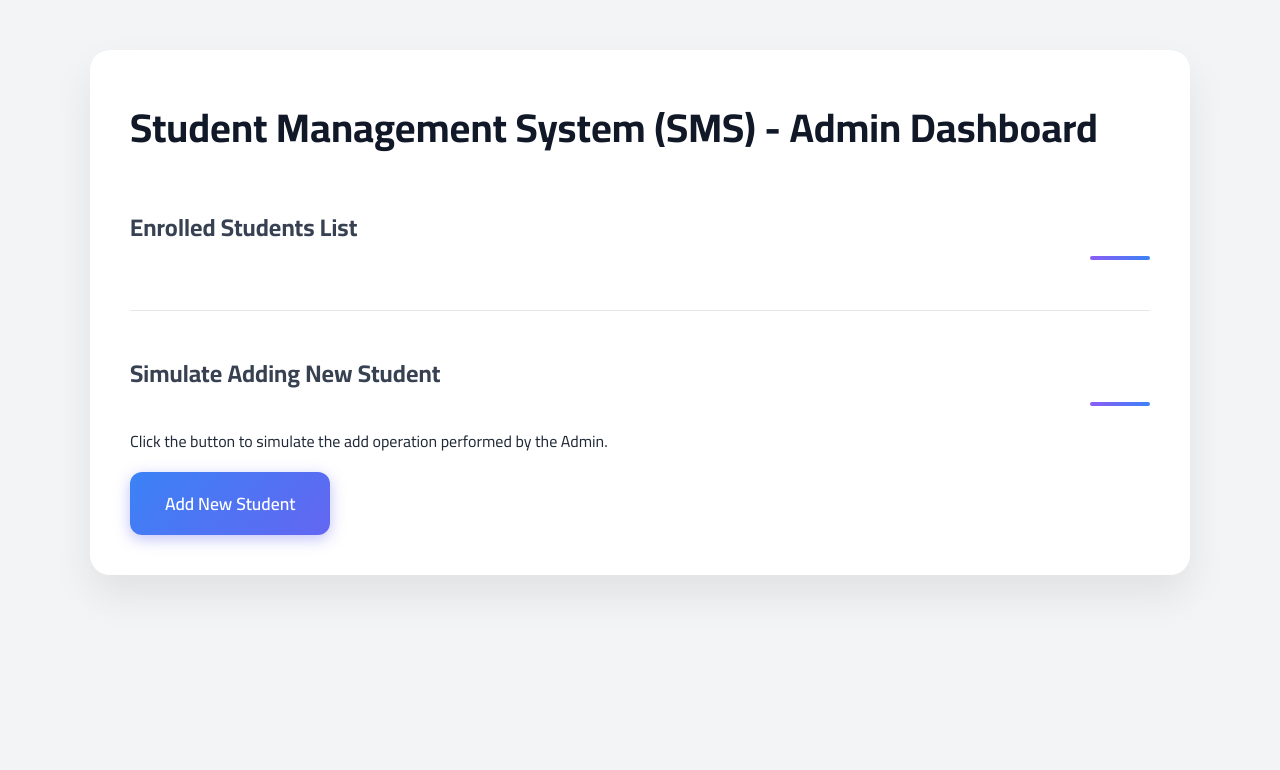
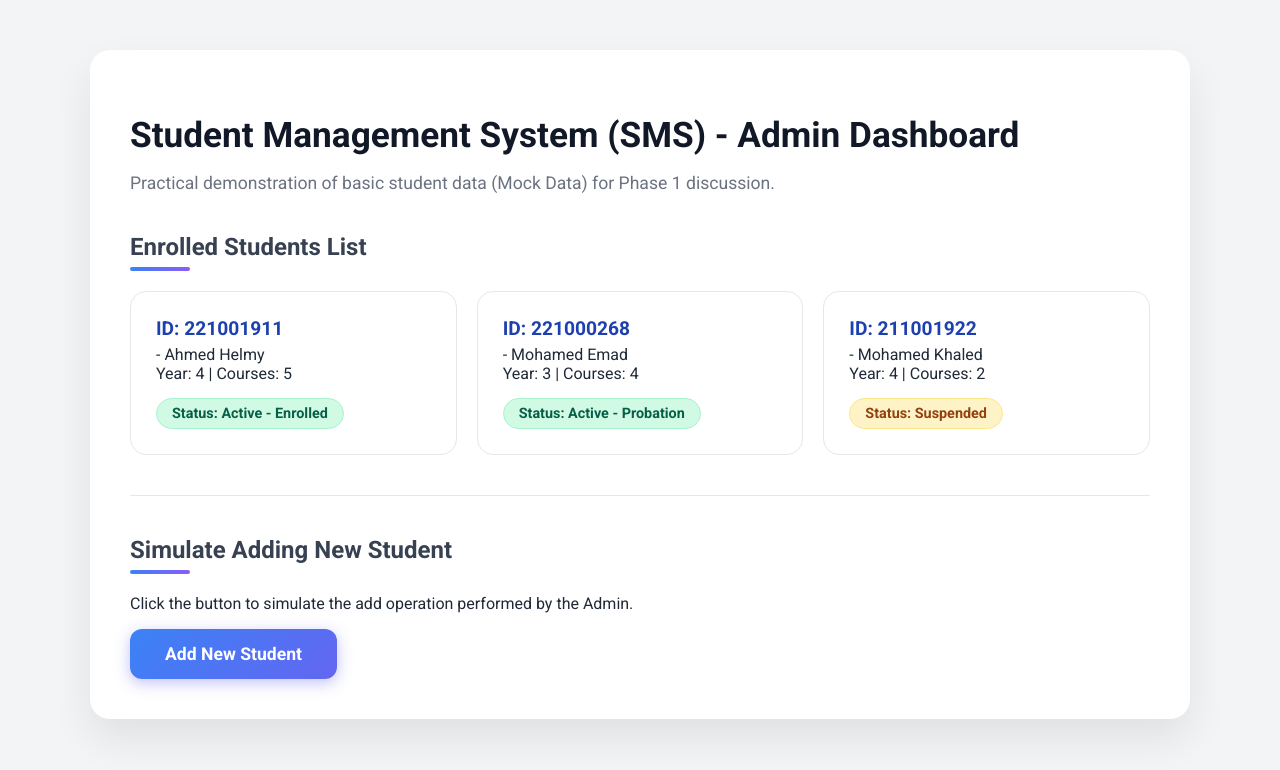
Before and after one commit to Omar443404/StudentManagementSystem, a plain HTML site: page index.html in a window 1280 px wide. Drawn offline with Linux system fonts and the light colour scheme.

Commit message:
Refactor UI: Final Modern Dashboard Demo with separated CSS/JS

```diff
--- a/index.html
+++ b/index.html
@@ -1,49 +1,40 @@
 <!DOCTYPE html>
 <html lang="en" dir="ltr">
 <head>
-    <meta charset="UTF-8">
-    <meta name="viewport" content="width=device-width, initial-scale=1.0">
+    <meta charset="UTF-8" />
+    <meta name="viewport" content="width=device-width, initial-scale=1.0"/>
     <title>Student Management System (SMS) - Phase 1 Demo</title>
 
-    <!-- Link External CSS -->
-    <!-- Ensure this file exists at: src/styles/style.css -->
+
+    <link href="https://fonts.googleapis.com/css2?family=Roboto:wght@400;500;700&display=swap" rel="stylesheet">
+
+
     <link rel="stylesheet" href="srs/style/style.css">
-
-    <!-- Adjusting text alignment for English (LTR) -->
-    <style>
-        body { text-align: left; direction: ltr; }
-    </style>
 </head>
 <body>
 
     <div class="dashboard">
-        <!-- Project Title -->
+
         <h1>Student Management System (SMS) - Admin Dashboard</h1>
+        <p>Practical demonstration of basic student data (Mock Data) for Phase 1 discussion.</p>
 
 
-        <!-- Section 1: Student List -->
         <h2>Enrolled Students List</h2>
+        <div id="data-container" class="data-list"></div>
 
-        <!-- This container is empty, JavaScript will load data here -->
-        <div id="data-container" class="data-list">
-            <!-- Students will be loaded here automatically -->
-        </div>
+        <hr>
 
-        <hr style="margin: 30px 0;">
 
-        <!-- Section 2: Action Simulation -->
         <h2>Simulate Adding New Student</h2>
         <p>Click the button to simulate the add operation performed by the Admin.</p>
 
-        <!-- This button calls a function in JS named addStudentAction -->
-        <button onclick="addStudentAction()">Add New Student</button>
+        <button id="add-btn">Add New Student</button>
 
-        <!-- Success message display area -->
-        <p id="action-result-display" style="margin-top: 15px; font-weight: bold;"></p>
+
+        <div id="action-result-display"></div>
     </div>
 
-    <!-- Link Logic File (JavaScript) -->
-    <!-- Ensure this file exists at: src/app.js -->
-    <script src="src/app.js"></script>
+
+    <script src="srs/app.js"></script>
 </body>
 </html>
--- a/srs/app.js
+++ b/srs/app.js
@@ -1,67 +1,44 @@
-// Start of Student Management System (SMS) Logic for Phase 1 Demo
-// This file is used for the Running Demo to show Student Data.
-
-// Step 1: Define the Mock Data for Students (بيانات الطلاب الوهمية)
+// Step 1: Mock Data (English)
 const studentsData = [
-  {
-    "ID": "221001911",
-    "Name": "Ahmed Helmy",
-    "Year": 4,
-    "Status": "Active - Enrolled",
-    "Courses": 5
-  },
-  {
-    "ID": "221000268",
-    "Name": "Mohamed Emad",
-    "Year": 3,
-    "Status": "Active - Probation",
-    "Courses": 4
-  },
-  {
-    "ID": "211001922",
-    "Name": "Mohamed Khaled",
-    "Year": 4,
-    "Status": "Suspended",
-    "Courses": 2
-  }
+  { "ID": "221001911", "Name": "Ahmed Helmy", "Year": 4, "Status": "Active - Enrolled", "Courses": 5 },
+  { "ID": "221000268", "Name": "Mohamed Emad", "Year": 3, "Status": "Active - Probation", "Courses": 4 },
+  { "ID": "211001922", "Name": "Mohamed Khaled", "Year": 4, "Status": "Suspended", "Courses": 2 }
 ];
 
-// FUNCTION 1: Display the Student Data on the UI (عرض البيانات في الصفحة)
+// Function 1: Load Students
 function loadStudents() {
-    // لاحظ إننا هنا بننادي على الـ ID الجديد اللي في ملف HTML
     const container = document.getElementById('data-container');
-
-    // Check if the container exists
     if (!container) return;
+    container.innerHTML = '';
 
     studentsData.forEach(student => {
-        // نحدد لون الحالة (أخضر للنشط، برتقالي للموقوف)
         const statusClass = student.Status.includes('Active') ? 'status-active' : 'status-suspended';
-
         const item = document.createElement('div');
         item.className = 'data-item';
+
+
         item.innerHTML = `
             <div>
                 <strong>ID: ${student.ID}</strong> - ${student.Name}
-                <br>السنة: ${student.Year} | المقررات: ${student.Courses}
+                <br>Year: ${student.Year} | Courses: ${student.Courses}
             </div>
             <div class="${statusClass}">
-                الحالة: ${student.Status}
+                Status: ${student.Status}
             </div>
         `;
         container.appendChild(item);
     });
 }
 
-// FUNCTION 2: Simulate adding a new student (محاكاة زر الإضافة)
+
 function addStudentAction() {
     const resultElement = document.getElementById('action-result-display');
-    // رسالة وهمية عشان نثبت إن الزرار شغال
-    resultElement.innerHTML = '✅ تم إضافة طالب جديد بنجاح (Mock Action)';
-    resultElement.style.color = '#065f46'; /* لون أخضر غامق */
+    resultElement.style.display = 'block';
+    resultElement.innerHTML = '✅ New student added successfully (Simulation)';
 }
 
-// تشغيل الدالة أول ما الصفحة تفتح
-loadStudents();
 
-// End of Student Management System Logic
+document.addEventListener('DOMContentLoaded', () => {
+    loadStudents();
+    document.getElementById('add-btn').addEventListener('click', addStudentAction);
+});
--- a/srs/style/style.css
+++ b/srs/style/style.css
@@ -1,46 +1,27 @@
-/* Import Google Font (Cairo) for modern Arabic typography */
-@import url('https://fonts.googleapis.com/css2?family=Cairo:wght@400;600;700&display=swap');
 
-/* Reset & Base Styles */
-* {
-    box-sizing: border-box;
+* { box-sizing: border-box; }
+
+body {
+    font-family: 'Roboto', sans-serif;
+    padding: 0;
+    margin: 0;
+    background-color: #f3f4f6;
+    text-align: left;
+    direction: ltr;
+    color: #1f2937;
 }
 
-body {
-    font-family: 'Cairo', sans-serif; /* Modern Arabic Font */
-    padding: 0;
-    margin: 0;
-    background-color: #f3f4f6; /* Very light grey background */
-    text-align: right;
-    direction: rtl;
-    color: #1f2937; /* Dark grey text */
-}
-
-/* Dashboard Container */
 .dashboard {
     max-width: 1100px;
     margin: 50px auto;
     background-color: #ffffff;
     padding: 40px;
-    border-radius: 20px; /* More rounded corners */
-    box-shadow: 0 20px 40px rgba(0, 0, 0, 0.08); /* Soft, deep shadow */
-    border: none;
+    border-radius: 20px;
+    box-shadow: 0 20px 40px rgba(0, 0, 0, 0.08);
 }
 
-/* Headings */
-h1 {
-    font-size: 2.5rem;
-    color: #111827;
-    margin-top: 0;
-    margin-bottom: 10px;
-    font-weight: 700;
-}
-
-h1 + p {
-    color: #6b7280;
-    margin-bottom: 40px;
-    font-size: 1.1rem;
-}
+h1 { font-size: 2.2rem; color: #111827; margin-bottom: 10px; font-weight: 700; }
+h1 + p { color: #6b7280; margin-bottom: 40px; font-size: 1.1rem; }
 
 h2 {
     font-size: 1.5rem;
@@ -51,105 +32,60 @@ h2 {
     padding-bottom: 10px;
 }
 
-/* Decorative line under H2 */
+
 h2::after {
-    content: '';
-    position: absolute;
-    bottom: 0;
-    right: 0;
-    width: 60px;
-    height: 4px;
-    background: linear-gradient(to left, #3b82f6, #8b5cf6); /* Gradient Line */
+    content: ''; position: absolute; bottom: 0; left: 0;
+    width: 60px; height: 4px;
+    background: linear-gradient(to right, #3b82f6, #8b5cf6);
     border-radius: 2px;
 }
 
-/* Data List Grid Layout */
 .data-list {
     display: grid;
-    grid-template-columns: repeat(auto-fill, minmax(300px, 1fr)); /* Responsive Grid */
+    grid-template-columns: repeat(auto-fill, minmax(300px, 1fr));
     gap: 20px;
 }
 
-/* Student Card Styling */
 .data-item {
     background: #ffffff;
     border: 1px solid #e5e7eb;
     padding: 25px;
     border-radius: 16px;
-    display: flex;
-    flex-direction: column; /* Stack content vertically in card */
-    gap: 15px;
+    display: flex; flex-direction: column; gap: 15px;
     transition: all 0.3s ease;
-    position: relative;
-    overflow: hidden;
 }
-
 .data-item:hover {
     transform: translateY(-5px);
-    box-shadow: 0 15px 30px rgba(59, 130, 246, 0.15); /* Blue glow shadow */
+    box-shadow: 0 15px 30px rgba(59, 130, 246, 0.15);
     border-color: #bfdbfe;
 }
 
-/* Card Content */
-.data-item div:first-child {
-    font-size: 1.1rem;
-    line-height: 1.6;
+.data-item strong { color: #1e40af; font-size: 1.2rem; display: block; margin-bottom: 5px; }
+
+/* Status Badges */
+.status-active {
+    align-self: flex-start; padding: 6px 15px; border-radius: 50px;
+    font-size: 0.9rem; font-weight: 700;
+    color: #065f46; background-color: #d1fae5; border: 1px solid #a7f3d0;
+}
+.status-suspended {
+    align-self: flex-start; padding: 6px 15px; border-radius: 50px;
+    font-size: 0.9rem; font-weight: 700;
+    color: #92400e; background-color: #fef3c7; border: 1px solid #fde68a;
 }
 
-.data-item strong {
-    color: #1e40af; /* Deep Blue */
-    font-size: 1.2rem;
-    display: block;
-    margin-bottom: 5px;
-}
-
-/* Status Badges */
-.status-active, .status-suspended {
-    align-self: flex-start; /* Align badge to start */
-    padding: 6px 15px;
-    border-radius: 50px; /* Pill shape */
-    font-size: 0.9rem;
-    font-weight: 700;
-    display: inline-block;
-}
-
-.status-active {
-    color: #065f46;
-    background-color: #d1fae5;
-    border: 1px solid #a7f3d0;
-}
-
-.status-suspended {
-    color: #92400e;
-    background-color: #fef3c7;
-    border: 1px solid #fde68a;
-}
-
-/* Modern Button */
 button {
     padding: 15px 35px;
-    background: linear-gradient(135deg, #3b82f6 0%, #6366f1 100%); /* Blue-Purple Gradient */
-    color: white;
-    border: none;
-    cursor: pointer;
-    border-radius: 12px;
-    font-size: 1.1rem;
-    font-weight: 600;
+    background: linear-gradient(135deg, #3b82f6 0%, #6366f1 100%);
+    color: white; border: none; cursor: pointer;
+    border-radius: 12px; font-size: 1.1rem; font-weight: 600;
     box-shadow: 0 4px 15px rgba(99, 102, 241, 0.4);
     transition: all 0.3s ease;
-    font-family: 'Cairo', sans-serif;
+    font-family: 'Roboto', sans-serif;
 }
+button:hover { transform: translateY(-2px); box-shadow: 0 8px 25px rgba(99, 102, 241, 0.6); }
+button:active { transform: scale(0.98); }
 
-button:hover {
-    transform: translateY(-2px);
-    box-shadow: 0 8px 25px rgba(99, 102, 241, 0.6);
-}
-
-button:active {
-    transform: scale(0.98);
-}
-
-/* Result Box */
 #action-result-display {
     margin-top: 25px;
     padding: 20px;
@@ -158,19 +94,13 @@ button:active {
     color: #166534;
     border-left: 5px solid #22c55e;
     font-weight: 600;
-    display: none; /* Hidden by default */
+    display: none;
     animation: slideDown 0.4s ease-out forwards;
 }
 
-/* Animation */
 @keyframes slideDown {
     from { opacity: 0; transform: translateY(-10px); }
     to { opacity: 1; transform: translateY(0); }
 }
 
-hr {
-    border: 0;
-    height: 1px;
-    background: #e5e7eb;
-    margin: 40px 0;
-}
+hr { border: 0; height: 1px; background: #e5e7eb; margin: 40px 0; }
```
